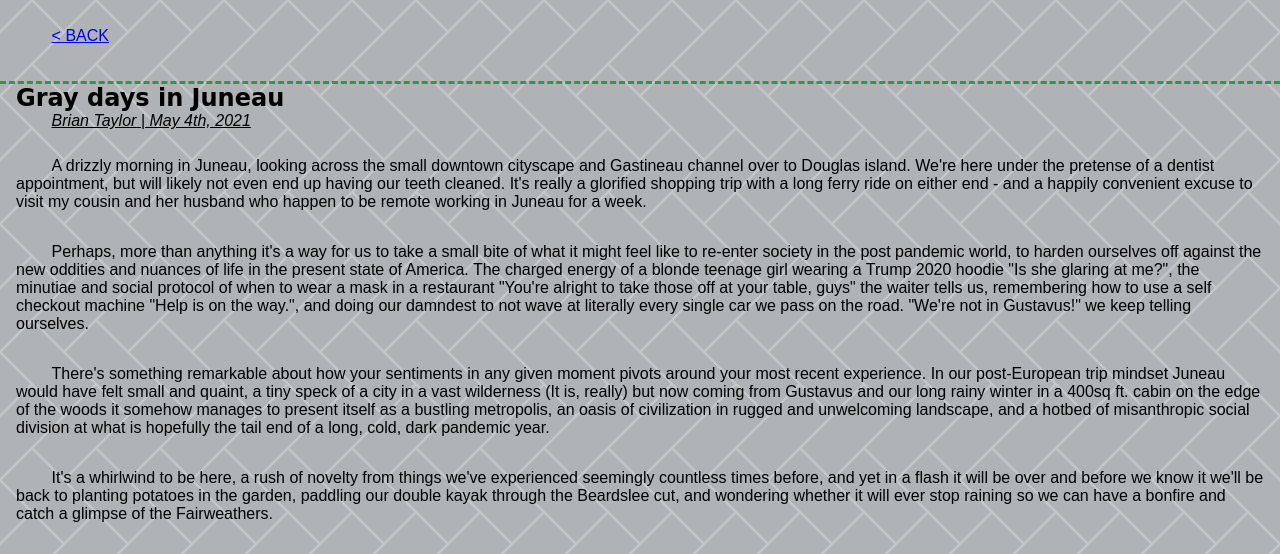
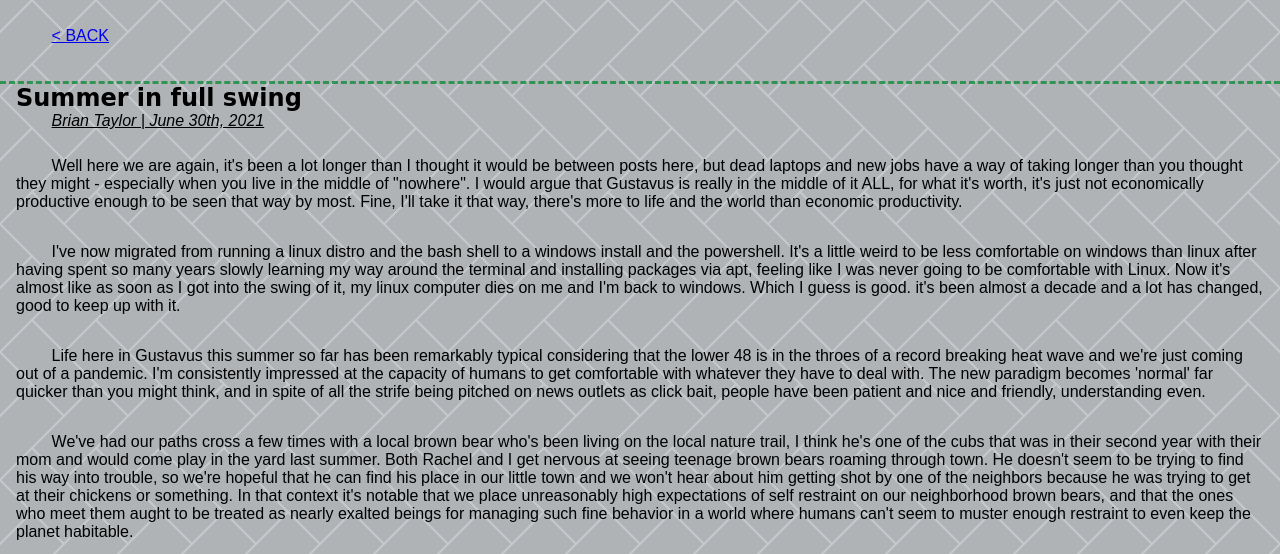
Before and after one commit to Brianmitchtay/Brianmitchtay.github.io, a website built with Parcel: page writings.html in a window 1280 px wide. Shown: the top 554 px of the page. Built offline with nearby package versions, Linux system fonts and the light colour scheme.

Commit message:
added June post
brown bear and frustrated ramblings

```diff
--- a/writings.html
+++ b/writings.html
@@ -19,6 +19,17 @@
       <nav class="writings-nav">
         <p><a href="index.html">  &lt BACK </a> </p>
       </nav>
+      <div class="container">
+        <div class="post-title">
+          <h1> Summer in full swing </h1>
+          <p class="subheader"> Brian Taylor | June 30th, 2021</p>
+        </div>
+        <p class="post-body">Well here we are again, it's been a lot longer than I thought it would be between posts here, but dead laptops and new jobs have a way of taking longer than you thought they might - especially when you live in the middle of "nowhere". I would argue that Gustavus is really in the middle of it ALL, for what it's worth, it's just not economically productive enough to be seen that way by most. Fine, I'll take it that way, there's more to life and the world than economic productivity.</p>
+        <p class="post-body">I've now migrated from running a linux distro and the bash shell to a windows install and the powershell. It's a little weird to be less comfortable on windows than linux after having spent so many years slowly learning my way around the terminal and installing packages via apt, feeling like I was never going to be comfortable with Linux. Now it's almost like as soon as I got into the swing of it, my linux computer dies on me and I'm back to windows. Which I guess is good. it's been almost a decade and a lot has changed, good to keep up with it.</p>
+        <p class="post-body">Life here in Gustavus this summer so far has been remarkably typical considering that the lower 48 is in the throes of a record breaking heat wave and we're just coming out of a pandemic. I'm consistently impressed at the capacity of humans to get comfortable with whatever they have to deal with. The new paradigm becomes 'normal' far quicker than you might think, and in spite of all the strife being pitched on news outlets as click bait, people have been patient and nice and friendly, understanding even.</p>
+        <p class="post-body">We've had our paths cross a few times with a local brown bear who's been living on the local nature trail, I think he's one of the cubs that was in their second year with their mom and would come play in the yard last summer. Both Rachel and I get nervous at seeing teenage brown bears roaming through town. He doesn't seem to be trying to find his way into trouble, so we're hopeful that he can find his place in our little town and we won't hear about him getting shot by one of the neighbors because he was trying to get at their chickens or something. In that context it's notable that we place unreasonably high expectations of self restraint on our neighborhood brown bears, and that the ones who meet them aught to be treated as nearly exalted beings for managing such fine behavior in a world where humans can't seem to muster enough restraint to even keep the planet habitable.</p>
+        <img class="centered scaled" src="./img/brown-bear.JPG" alt="A brown bear stands up and peers warily across a meadow">
+      </div>
       <div class="container">
         <div class="post-title">
           <h1> Gray days in Juneau </h1>
```
Also changed, not shown: img/brown-bear.JPG (added), posts/6-30-2021.txt (added).
